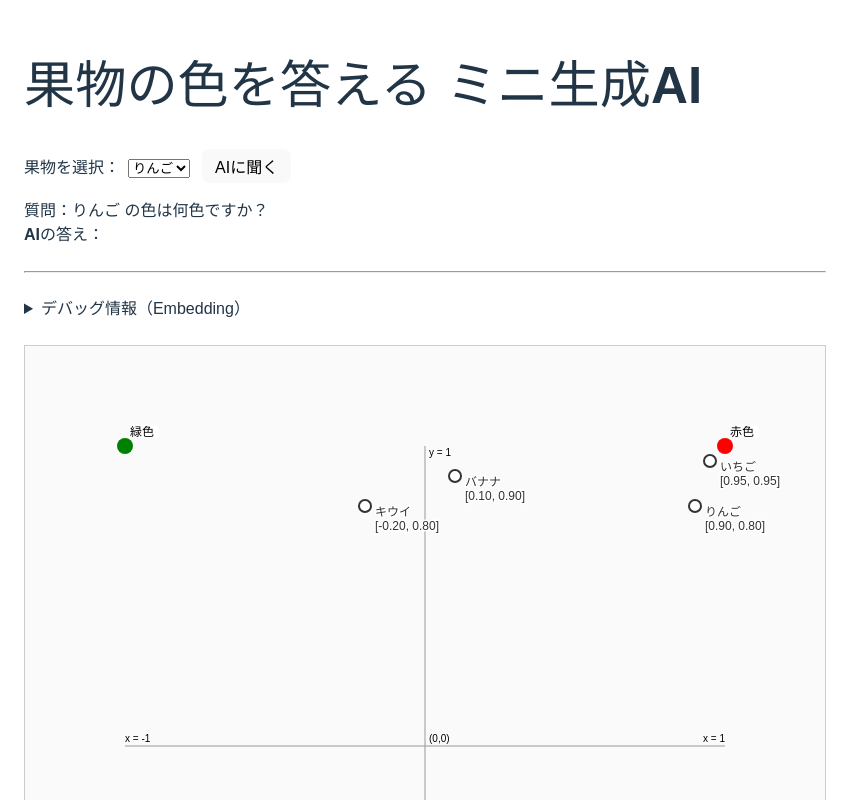
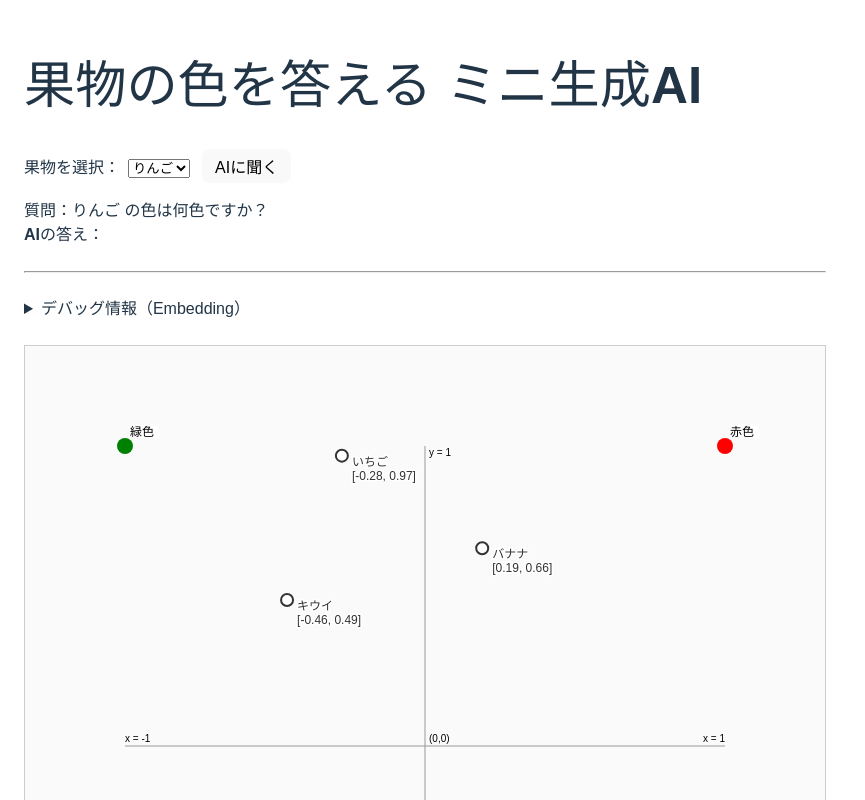
Before and after one commit to Kei-Taros/genai-learning, a React (Vite) app: page / in a window 1280 px wide. Shown: the top 800 px of the page, without its empty margins (0-865 px from the left). Built offline with nearby package versions, Linux system fonts and the light colour scheme.

Commit message:
feat: 初回マウント時にfruitEmbeddingsに乱数を設定

```diff
--- a/src/App.tsx
+++ b/src/App.tsx
@@ -1,17 +1,11 @@
-import React, { useState } from "react";
+import { useState, useEffect } from "react";
 import EmbeddingChart from "./components/EmbeddingChart";
 import { colorEmbeddings } from "./assets/embedding";
 import { colorLabelMap, fruitLabelMap } from "./assets/labelMap";
 
 type Vec2 = [number, number];
 
-// 果物と「2次元エンベディング」
-const fruitEmbeddings: Record<string, Vec2> = {
-  apple: [0.9, 0.8],
-  strawberry: [0.95, 0.95],
-  banana: [0.1, 0.9],
-  kiwi: [-0.2, 0.8],
-};
+const rand = (): number => Math.random() * 1.98 - 0.99;
 
 // ユークリッド距離
 const distance = (a: Vec2, b: Vec2): number => {
@@ -21,7 +15,10 @@ const distance = (a: Vec2, b: Vec2): number => {
 };
 
 // 「AI」が果物の色を推論する関数
-const predictColor = (fruit: string): string | null => {
+const predictColor = (
+  fruit: string,
+  fruitEmbeddings: Record<string, Vec2>
+): string | null => {
   const fruitVec = fruitEmbeddings[fruit];
   if (!fruitVec) return null;
 
@@ -39,12 +36,29 @@ const predictColor = (fruit: string): string | null => {
   return bestColor;
 };
 
-const App: React.FC = () => {
+const App = () => {
+  const [fruitEmbeddings, setFruitEmbeddings] = useState<Record<string, Vec2>>({
+    apple: [0, 0],
+    strawberry: [0, 0],
+    banana: [0, 0],
+    kiwi: [0, 0],
+  });
+
+  useEffect(() => {
+    const newEmbeddings: Record<string, Vec2> = {
+      apple: [rand(), rand()],
+      strawberry: [rand(), rand()],
+      banana: [rand(), rand()],
+      kiwi: [rand(), rand()],
+    };
+    setFruitEmbeddings(newEmbeddings);
+  }, []);
+
   const [selectedFruit, setSelectedFruit] = useState<string>("apple");
   const [answer, setAnswer] = useState<string | null>(null);
 
   const handlePredict = () => {
-    const result = predictColor(selectedFruit);
+    const result = predictColor(selectedFruit, fruitEmbeddings);
     if (!result) return;
 
     const japaneseColor = colorLabelMap[result] ?? result;
```
